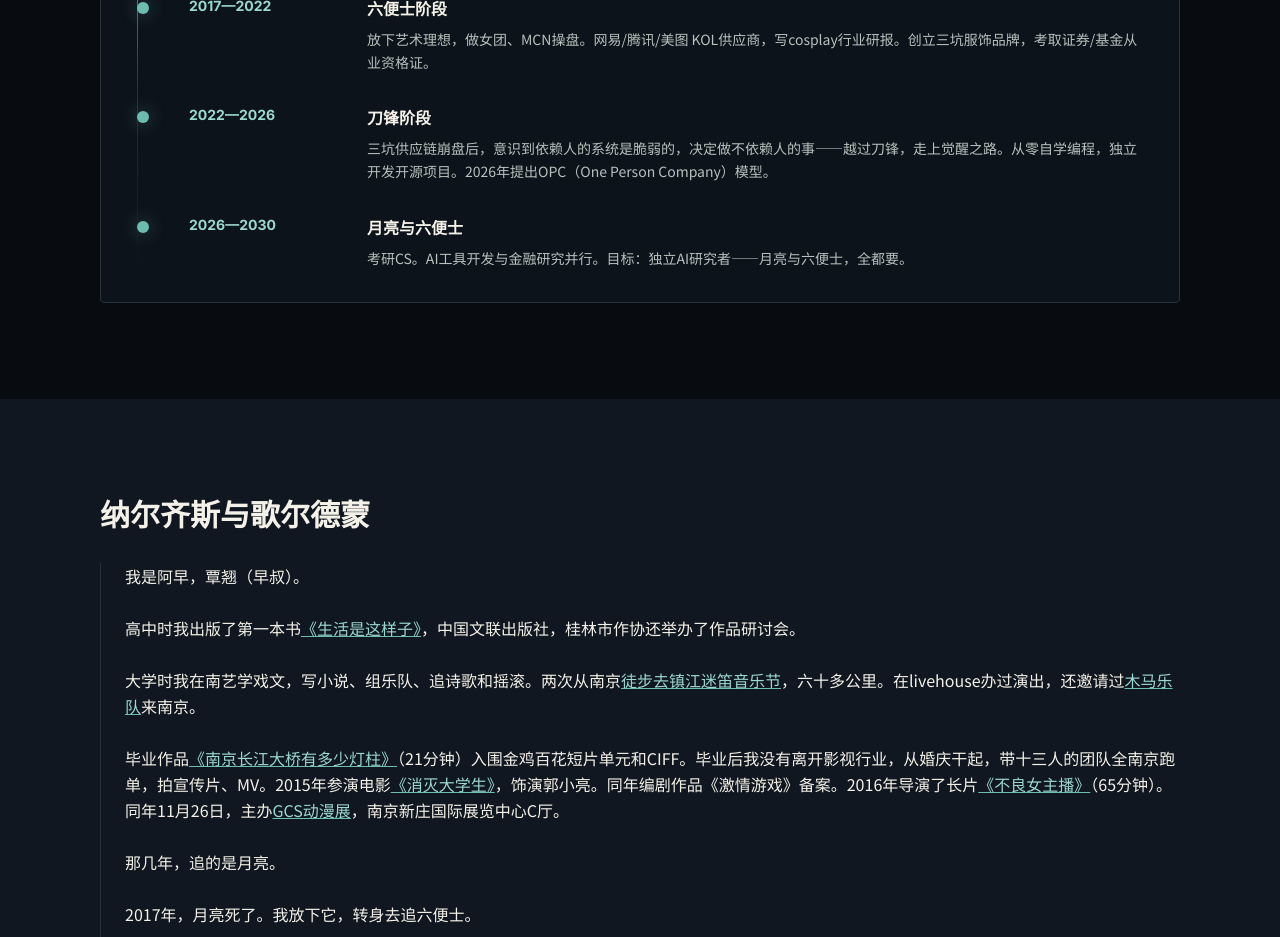
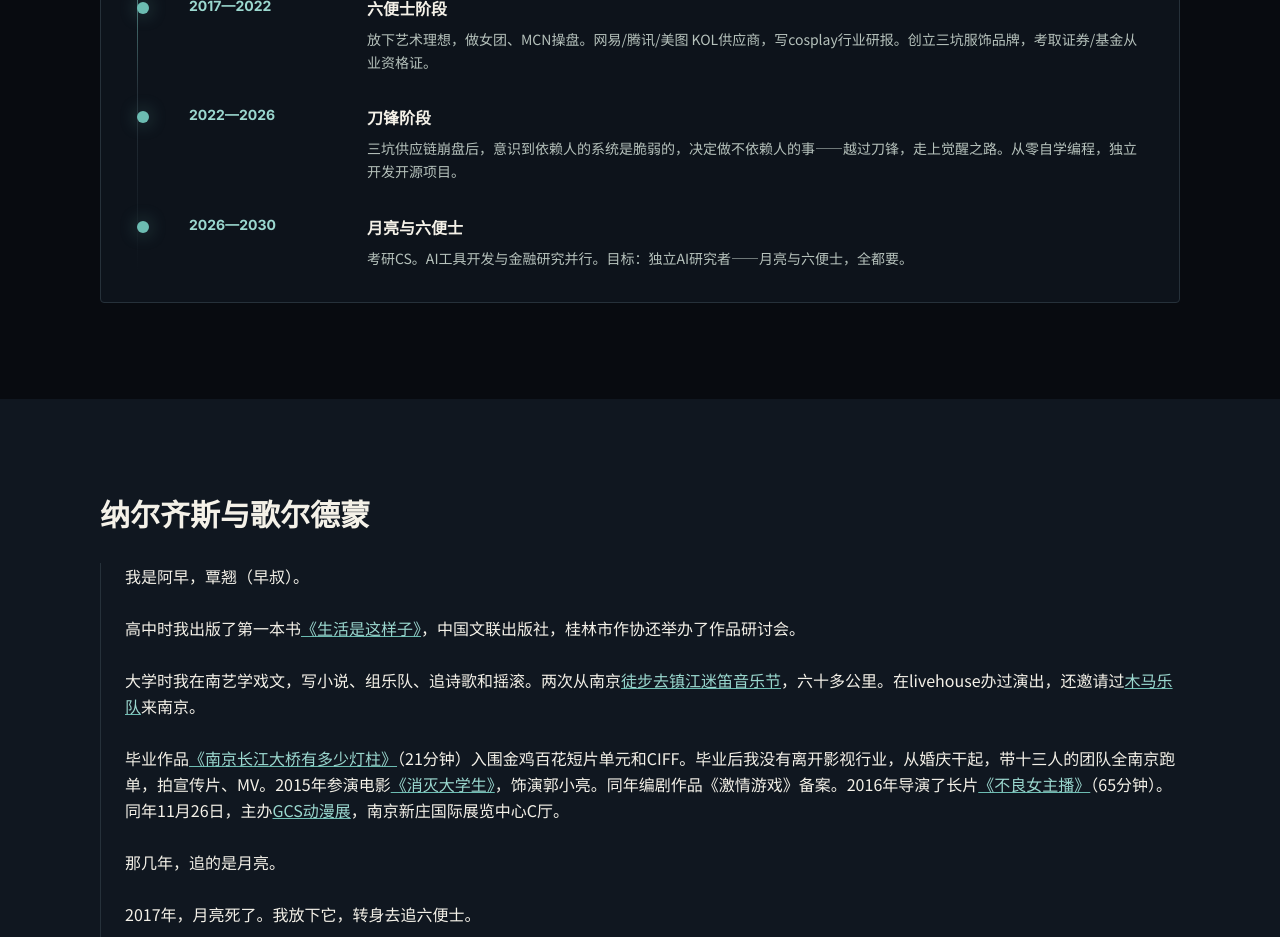
Before and after one commit to Zaosusu/zaosusu.github.io, a React (Vite) app: page /#/ in a window 1280 px wide. Shown: the part 1040-1977 px from the top of the page. Built offline with nearby package versions, Linux system fonts and the light colour scheme.

Commit message:
fix(timeline): remove false claim about originating OPC model
OPC (One Person Company) is an existing concept, not proposed by the author.
Deleted '2026年提出OPC模型' from both CN and EN timeline descriptions.

```diff
--- a/src/pages/Home.tsx
+++ b/src/pages/Home.tsx
@@ -56,7 +56,7 @@ const t = {
     timeline: [
       { year: '2012—2016', title: '月亮阶段', desc: '南艺戏文毕业。毕业作品入围金鸡百花短片单元与CIFF。组建13人拍摄团队，2016年导演长片《不良女主播》。' },
       { year: '2017—2022', title: '六便士阶段', desc: '放下艺术理想，做女团、MCN操盘。网易/腾讯/美图 KOL供应商，写cosplay行业研报。创立三坑服饰品牌，考取证券/基金从业资格证。' },
-      { year: '2022—2026', title: '刀锋阶段', desc: '三坑供应链崩盘后，意识到依赖人的系统是脆弱的，决定做不依赖人的事——越过刀锋，走上觉醒之路。从零自学编程，独立开发开源项目。2026年提出OPC（One Person Company）模型。' },
+      { year: '2022—2026', title: '刀锋阶段', desc: '三坑供应链崩盘后，意识到依赖人的系统是脆弱的，决定做不依赖人的事——越过刀锋，走上觉醒之路。从零自学编程，独立开发开源项目。' },
       { year: '2026—2030', title: '月亮与六便士', desc: '考研CS。AI工具开发与金融研究并行。目标：独立AI研究者——月亮与六便士，全都要。' },
     ],
     projectsTitle: '沙之书',
@@ -125,7 +125,7 @@ const t = {
     timeline: [
       { year: '2012–2016', title: 'The Moon', desc: 'Graduated from NUA, playwriting & screenwriting. Graduation film selected for Golden Rooster & Hundred Flowers Short Film Unit and CIFF. Led a 13-person crew. Directed feature film "Bad Female Streamer" in 2016.' },
       { year: '2017–2022', title: 'The Sixpence', desc: 'Set aside artistic ideals. Girl-group operations, MCN management. KOL supplier for NetEase/Tencent/Meitu. Published cosplay industry research. Founded a "three-pit" fashion brand. Earned securities & fund qualifications in 2021.' },
-      { year: '2022–2026', title: "The Razor's Edge", desc: 'After the "three-pit" supply chain collapsed, realized people-dependent systems are fragile, and decided to build systems that don\'t depend on people — crossed the razor\'s edge, walked the path of awakening. Self-taught programming from scratch. Independently developed open-source projects. In 2026, proposed the OPC (One Person Company) model.' },
+      { year: '2022–2026', title: "The Razor's Edge", desc: 'After the "three-pit" supply chain collapsed, realized people-dependent systems are fragile, and decided to build systems that don\'t depend on people — crossed the razor\'s edge, walked the path of awakening. Self-taught programming from scratch. Independently developed open-source projects.' },
       { year: '2026–2030', title: 'Moon & Sixpence', desc: 'Applying for CS graduate school. Parallel tracks: AI tool development and financial research. Goal: independent AI researcher — the Moon and the Sixpence. Both.' },
     ],
     projectsTitle: 'The Book of Sand',
```
